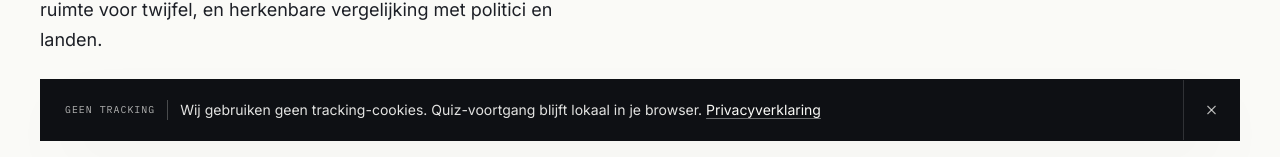
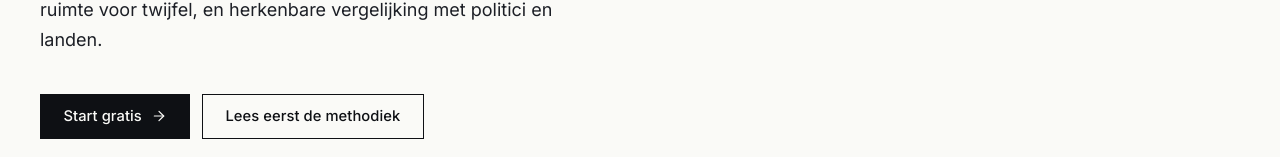
Before and after one commit to nandichi/PolitiekProfiel, a Next.js app: page / in a window 1280 px wide. Shown: the part 643-800 px from the top of the page. Built offline with nearby package versions, Linux system fonts and the light colour scheme; no server answers.

Commit message:
fix(ux): remove intrusive privacy banner

```diff
--- a/src/app/(frontend)/layout.tsx
+++ b/src/app/(frontend)/layout.tsx
@@ -1,7 +1,6 @@
 import type { Metadata, Viewport } from "next";
 import { Inter, Fraunces, IBM_Plex_Mono } from "next/font/google";
 import { Analytics } from "@vercel/analytics/next";
-import { ConsentBanner } from "@/components/ConsentBanner";
 import { SiteHeader } from "@/components/SiteHeader";
 import { SiteFooter } from "@/components/SiteFooter";
 import { WebMcpProvider } from "@/components/WebMcpProvider";
@@ -209,7 +208,7 @@ export default function FrontendLayout({
         <SiteHeader />
         <main className="flex-1">{children}</main>
         <SiteFooter />
-        <ConsentBanner />
+
         <WebMcpProvider />
         <Analytics />
         <script
--- a/src/app/api/stripe/checkout/route.ts
+++ b/src/app/api/stripe/checkout/route.ts
@@ -45,9 +45,9 @@ export async function POST(request: Request) {
     });
     const siteUrl = getSiteUrl();
 
-    // Prijzen in Stripe zijn exclusief btw. De btw wordt als aparte regel
-    // bovenop het bedrag gezet, zodat de klant precies ziet wat hij betaalt
-    // en de btw op de bon/factuur gespecificeerd staat.
+    // De Stripe-prijzen zijn vaste brutoprijzen. De gekoppelde Nederlandse
+    // btw-rate is inclusief, zodat Stripe de 21% afzonderlijk toont zonder
+    // boven op 5 of 10 euro te rekenen.
     const vatRate = process.env.STRIPE_TAX_RATE_VAT;
     const lineItems = [
       {
--- a/src/components/ConsentBanner.tsx
+++ /dev/null
@@ -1,77 +0,0 @@
-"use client";
-
-import { useEffect, useState } from "react";
-import Link from "next/link";
-import { motion, AnimatePresence } from "motion/react";
-import { X } from "lucide-react";
-
-const STORAGE_KEY = "politiekprofiel-consent";
-
-export function ConsentBanner() {
-  const [visible, setVisible] = useState(false);
-
-  useEffect(() => {
-    if (typeof window === "undefined") return;
-    const stored = window.localStorage.getItem(STORAGE_KEY);
-    if (!stored) {
-      // Subtiele delay zodat banner niet meteen invliegt
-      const t = setTimeout(() => setVisible(true), 600);
-      return () => clearTimeout(t);
-    }
-  }, []);
-
-  function close() {
-    if (typeof window !== "undefined") {
-      window.localStorage.setItem(STORAGE_KEY, "ack");
-    }
-    setVisible(false);
-  }
-
-  return (
-    <AnimatePresence>
-      {visible && (
-        <motion.div
-          role="dialog"
-          aria-live="polite"
-          aria-label="Privacymelding"
-          className="fixed inset-x-0 bottom-0 z-30 pointer-events-none"
-          initial={{ y: "100%" }}
-          animate={{ y: 0 }}
-          exit={{ y: "100%" }}
-          transition={{ type: "spring", stiffness: 280, damping: 32 }}
-        >
-          <div className="mx-auto max-w-[1500px] px-6 lg:px-10 pb-4">
-            <div className="pointer-events-auto bg-ink text-paper border border-ink shadow-[0_24px_60px_-30px_rgba(14,16,20,0.5)]">
-              <div className="flex flex-col sm:flex-row items-stretch">
-                <div className="flex-1 px-5 py-4 sm:py-5 sm:px-6 flex flex-col sm:flex-row sm:items-center gap-3">
-                  <span className="mono text-[0.62rem] tracking-widest text-paper/70 shrink-0">
-                    GEEN TRACKING
-                  </span>
-                  <span aria-hidden className="hidden sm:block w-px h-5 bg-paper/25" />
-                  <p className="text-sm text-paper/90 leading-snug">
-                    Wij gebruiken geen tracking-cookies. Quiz-voortgang blijft
-                    lokaal in je browser.{" "}
-                    <Link
-                      href="/privacy"
-                      className="underline underline-offset-[3px] decoration-paper/40 hover:decoration-paper text-paper"
-                    >
-                      Privacyverklaring
-                    </Link>
-                  </p>
-                </div>
-                <button
-                  type="button"
-                  onClick={close}
-                  aria-label="Sluiten"
-                  className="border-t sm:border-t-0 sm:border-l border-paper/15 px-5 py-3 sm:py-0 sm:w-14 flex items-center justify-center text-paper/70 hover:text-paper hover:bg-navy transition-colors"
-                >
-                  <X size={18} strokeWidth={1.8} />
-                </button>
-              </div>
-            </div>
-          </div>
-        </motion.div>
-      )}
-    </AnimatePresence>
-  );
-}
```
